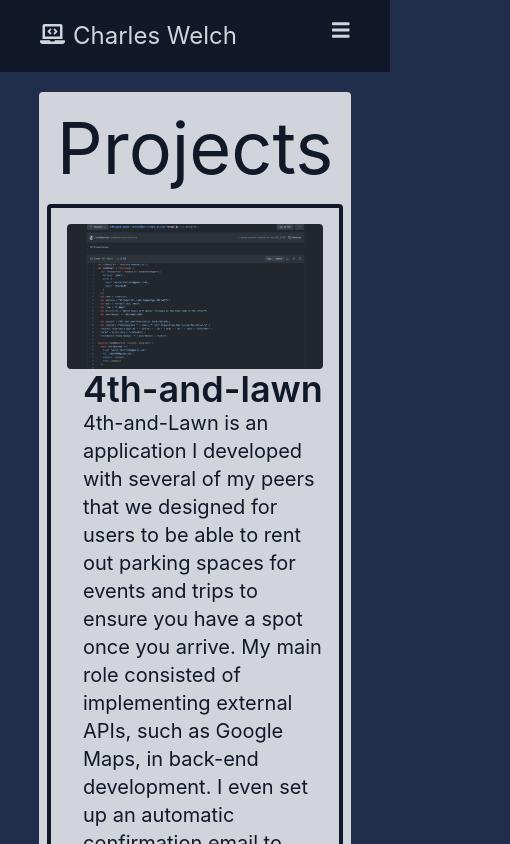
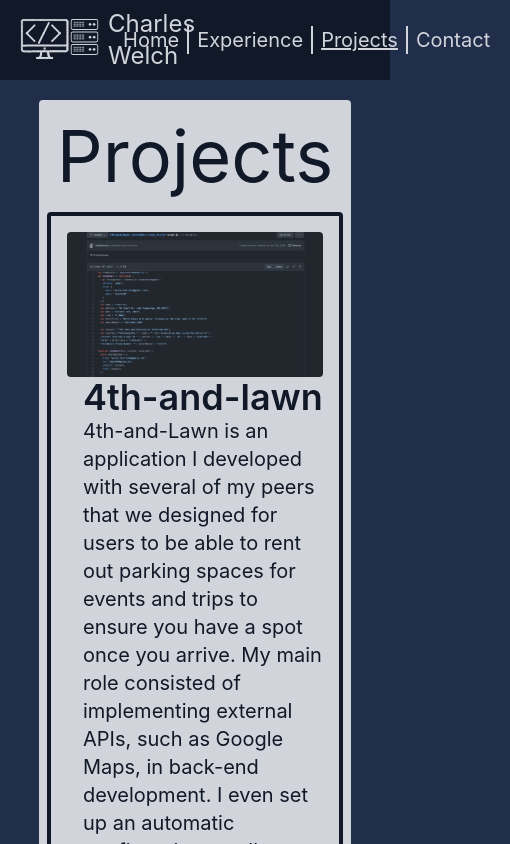
Before and after one commit to cmattrox/Portfolio, a React (Create React App) app: page /projects in a window 390 px wide. Shown: the top 844 px of the page, 510 px wide, since content can reach past the window. Built offline with nearby package versions, Linux system fonts and the light colour scheme.

Commit message:
Fixing styles and redundancies

```diff
--- a/src/components/HeaderBar.js
+++ b/src/components/HeaderBar.js
@@ -1,31 +1,33 @@
-import '../App.css'
-import { NavLink } from 'react-router-dom'
-import { FontAwesomeIcon } from '@fortawesome/react-fontawesome'
-import { faLaptopCode, faBars } from '@fortawesome/free-solid-svg-icons'
-import { useState } from 'react'
+import '../App.css';
+import { NavLink } from 'react-router-dom';
+import { FontAwesomeIcon } from '@fortawesome/react-fontawesome';
+import { faBars } from '@fortawesome/free-solid-svg-icons';
+import Logo from '../images/LogoPortfolio.svg';
+import { useState } from 'react';
 
 const HeaderBar = () => {
-  const [showDisplay, setShowDisplay] = useState(false)
+	const [showDisplay, setShowDisplay] = useState(false);
 
 	return (
 		<header className="HeaderBar z-0">
 			<nav className="bg-gray-darkest">
-        <div className="px-10 py-5  flex-row w-full flex">
-          <div className="w-2/3 flex">
-            <FontAwesomeIcon
-              className="mt-1 text-gray-lightest"
-              icon={faLaptopCode}
-              size="lg"
+				<div className="flex flex-row w-full justify-between">
+					<div className="flex items-center pl-5">
+						<img
+							src={Logo}
+							className="h-20 w-20 stroke-gray-lightest"
 						/>
-            <h1 className="text-gray-lightest text-2xl pl-2">Charles Welch</h1>
+						<h1 className="text-gray-lightest text-2xl pl-2">
+							Charles Welch
+						</h1>
 					</div>
-          <div className="hidden lg:flex w-1/3 divide-x-2 divide-gray-300 py-2 flex-row">
+					<div className="flex flex-row items-center justify-evenly divide-x-2 divide-gray-lightest">
 						<NavLink
 							to="/"
 							className={({ isActive }) =>
-                isActive
-                  ? 'underline text-gray-lightest text-center px-5 text-xl'
-                  : 'text-center px-5 text-gray-lightest text-xl'
+								`text-gray-lightest text-center px-2 text-xl ${
+									isActive && `underline`
+								}`
 							}
 							exact
 						>
@@ -34,9 +36,9 @@ const HeaderBar = () => {
 						<NavLink
 							to="/experience"
 							className={({ isActive }) =>
-                isActive
-                  ? 'underline text-gray-lightest text-center px-5 text-xl'
-                  : 'text-center px-5 text-gray-lightest text-xl'
+								`text-gray-lightest text-center px-2 text-xl ${
+									isActive && `underline`
+								}`
 							}
 						>
 							Experience
@@ -44,9 +46,9 @@ const HeaderBar = () => {
 						<NavLink
 							to="/projects"
 							className={({ isActive }) =>
-                isActive
-                  ? 'underline text-gray-lightest text-center px-5 text-xl'
-                  : 'text-center px-5 text-gray-lightest text-xl'
+								`text-gray-lightest text-center px-2 text-xl ${
+									isActive && `underline`
+								}`
 							}
 						>
 							Projects
@@ -54,73 +56,18 @@ const HeaderBar = () => {
 						<NavLink
 							to="/contact"
 							className={({ isActive }) =>
-                isActive
-                  ? 'underline text-gray-lightest text-center px-5 text-xl'
-                  : 'text-center px-5 text-gray-lightest text-xl'
+								`text-gray-lightest text-center px-2 pr-5 text-xl ${
+									isActive && `underline`
+								}`
 							}
 						>
 							Contact
 						</NavLink>
 					</div>
-          <div className="w-1/3 lg:hidden">
-            <div className="w-full flex justify-end">
-              <FontAwesomeIcon
-                icon={faBars}
-                className="w-full h-full text-gray-lightest cursor-pointer"
-                size="lg"
-                onClick={() => setShowDisplay(!showDisplay)}
-              />
-            </div>
-            {showDisplay && (
-              <div className="flex flex-col w-full bg-gray-lightest rounded">
-                <NavLink
-                  to="/"
-                  className={({ isActive }) =>
-                    isActive
-                      ? 'underline text-gray-darkest text-center text-xl mx-2 py-2 border-b-2 border-gray-darkest'
-                      : 'text-center mx-2 text-gray-darkest text-xl py-1 border-b-2 border-gray-darkest'
-                  }
-                  exact
-                >
-                  Home
-                </NavLink>
-                <NavLink
-                  to="/experience"
-                  className={({ isActive }) =>
-                    isActive
-                      ? 'underline mx-2 text-gray-darkest text-center  text-xl py-2 border-b-2 border-gray-darkest'
-                      : 'text-center mx-2 text-gray-darkest text-xl py-1 border-b-2 border-gray-darkest'
-                  }
-                >
-                  Experience
-                </NavLink>
-                <NavLink
-                  to="/projects"
-                  className={({ isActive }) =>
-                    isActive
-                      ? 'underline text-gray-darkest text-center text-xl mx-2 py-2 border-b-2 border-gray-darkest'
-                      : 'text-center text-gray-darkest text-xl mx-2 py-2 border-b-2 border-gray-darkest'
-                  }
-                >
-                  Projects
-                </NavLink>
-                <NavLink
-                  to="/contact"
-                  className={({ isActive }) =>
-                    isActive
-                      ? 'underline text-gray-darkest text-center text-xl mx-2 py-2'
-                      : 'text-center text-gray-darkest text-xl mx-2 py-2'
-                  }
-                >
-                  Contact
-                </NavLink>
-              </div>
-            )}
-          </div>
 				</div>
 			</nav>
 		</header>
-  )
-}
+	);
+};
 
-export default HeaderBar
+export default HeaderBar;
```
Also changed, not shown: src/images/Logo.svg (added), src/images/LogoPortfolio.svg (added). Lines whose indentation alone changed are shown as unchanged.
